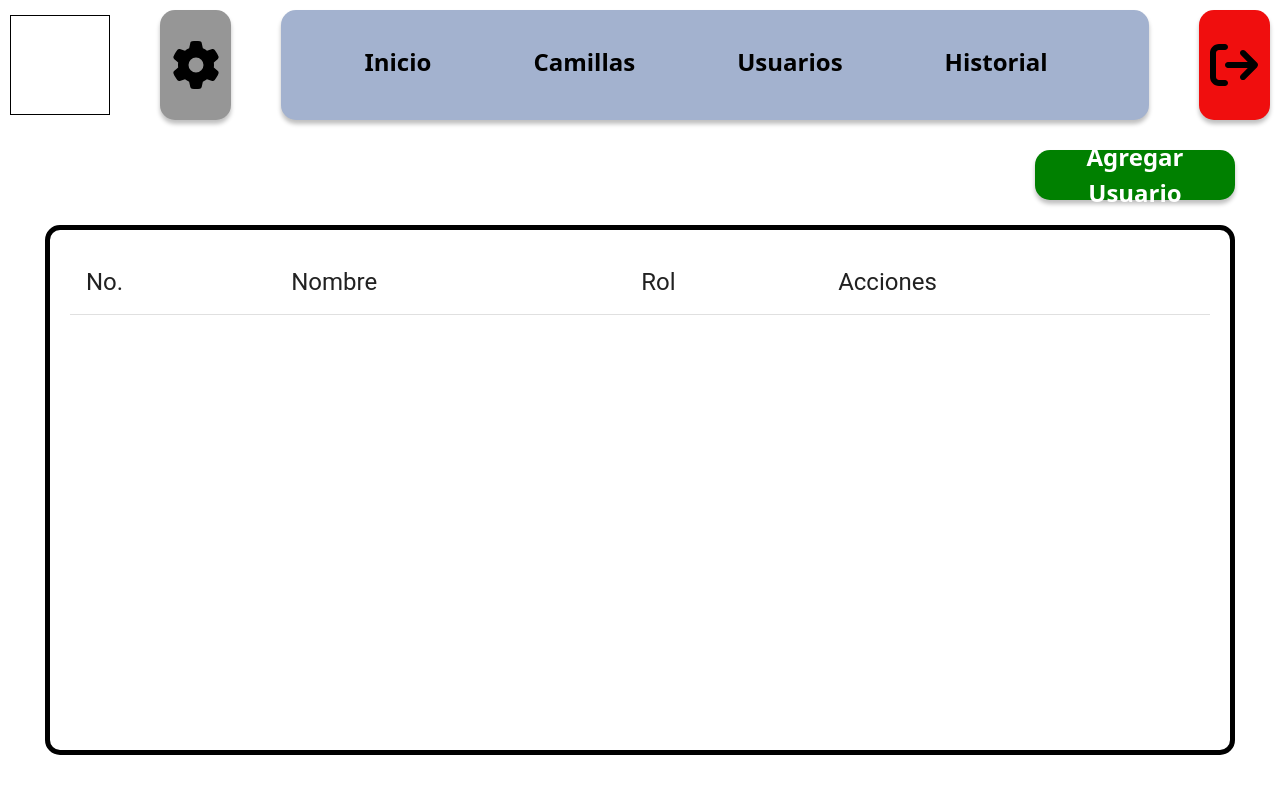
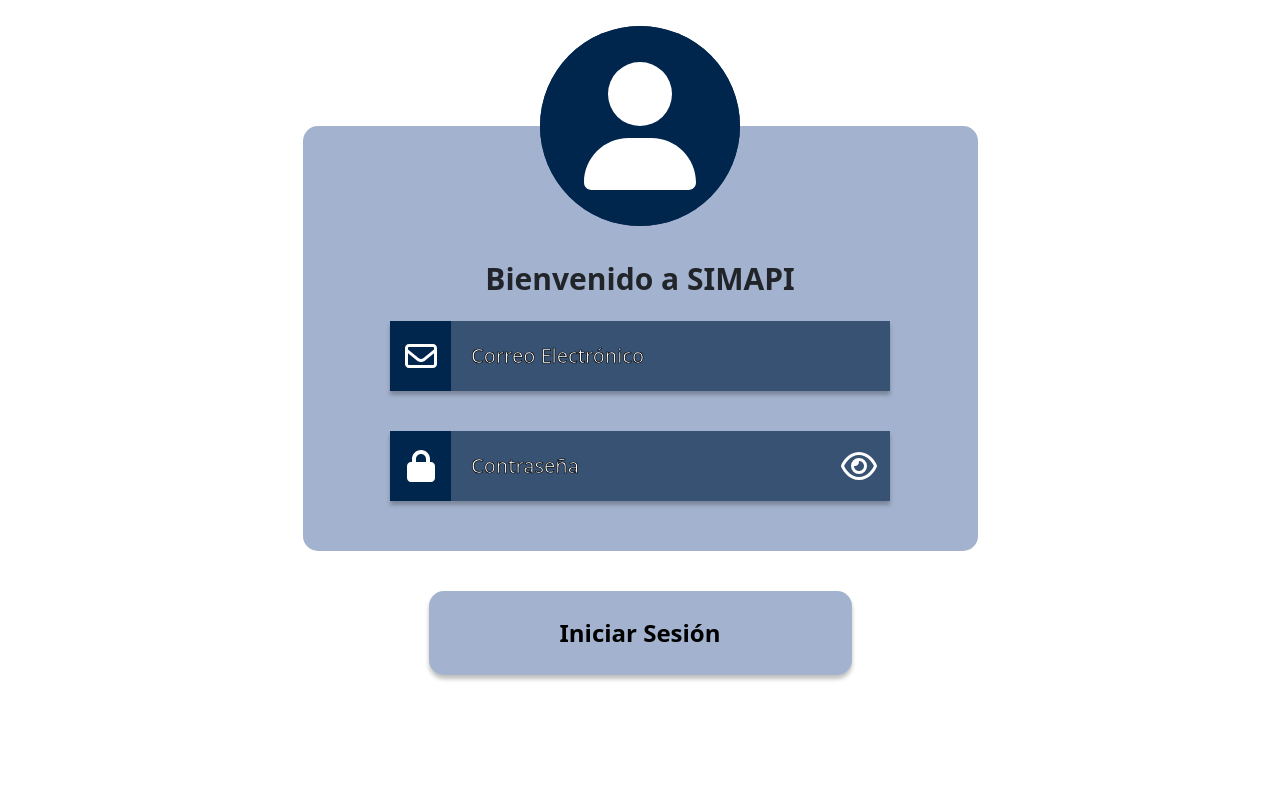
Before and after one commit to Yahird13/SIMAPI-Pantallas, a React (Create React App) app: page / in a window 1280 px wide. Shown: the top 794 px of the page. Built offline with nearby package versions, Linux system fonts and the light colour scheme.

Commit message:
LoginForm completamente terminado

```diff
--- a/src/App.js
+++ b/src/App.js
@@ -4,18 +4,18 @@ import { BrowserRouter as Router, Route, Routes } from 'react-router-dom';//npm
 
 
 //PANTALLAS PARA PRUEBAS
-//import LoginScreen from './screens/LoginScreen';
+import LoginScreen from './screens/LoginScreen';
 //import HomeScreen from './screens/HomeScreen';
 //import SettingsScreen from './screens/SettingsScreen';
 //import RecordScreen from './screens/tables/RecordScreen';
-//import CamillasScreen from './screens/tables/CamillasScreen';
-import UsersScreen from './screens/tables/UsersScreen';
+//import CamillasScreen from './screens/tables/CamillasScreen';/
+//import UsersScreen from './scr//eens/tables/UsersScreen';
 
 function App() {
     return (
       <Router>{/*se crea el router, el cual controla las rutas*/}
         <Routes> {/* se crea el espacio donde se van a colocar las rutas */}
-          <Route path={"/"} element={<UsersScreen/>}/>{/* se crea la ruta, la cual se va a mostrar en el path especificado y renderizara el elemento especificado */}
+          <Route path={"/"} element={<LoginScreen/>}/>{/* se crea la ruta, la cual se va a mostrar en el path especificado y renderizara el elemento especificado */}
         </Routes>
       </Router>
 
--- a/src/account/LoginForm.js
+++ b/src/account/LoginForm.js
@@ -1,10 +1,10 @@
 import React from 'react';
 import Button from '../componets/buttons/Button';
-import { C_PRIMARIO } from '../componets/colors';
+import { C_PRIMARIO, C_TERCIARIO } from '../componets/colors';
 import EmailField from '../componets/inputs/EmailField';
 import PasswordField from '../componets/inputs/PasswordField';
 import { faEnvelope, faEye, faEyeSlash } from '@fortawesome/free-regular-svg-icons';
-import { faLock } from '@fortawesome/free-solid-svg-icons';
+import { faLock, faUser } from '@fortawesome/free-solid-svg-icons';
 import IconContainer from '../componets/containers/IconContainer';
 
 
@@ -17,19 +17,34 @@ export const LoginForm = () => {
             height: '100vh',
         }}>
             <div>
+                <div style={{
+                    display: 'flex',
+                    justifyContent: 'center',
+                    alignItems: 'center',
+                    zIndex: 1,
+
+                }}>
+                    <IconContainer icon={faUser} size={"8x"} style={{
+                        position: 'absolute',
+                        justifyContent: 'center',
+                        alignItems: 'center',
+                        border: "1px solid C_TERCIARIO",
+                        borderRadius: "50%",
+                        width: 200,
+                        height: 200,
+                        backgroundColor: C_TERCIARIO
+                    }} />
+                </div>
+
                 <div style={
                     {
                         borderRadius: '15px',
                         backgroundColor: C_PRIMARIO,
                         width: '675px',
+                        height: '425px',
                     }}>
-                    <div style={{
-                        display: 'flex',
-                        justifyContent: 'center',
-                    }}>
-                    <IconContainer style={styles.logoContainer} image={"https://www.hnm.org.mx/img/hnm.png"}/>
-                    </div>
-                    <div style={{ paddingTop: '30px', textAlign: 'center' }}>
+
+                    <div style={{ paddingTop: '130px', textAlign: 'center' }}>
                         <text style={{
                             marginTop: '40px',
                             fontWeight: 'bold',
```
